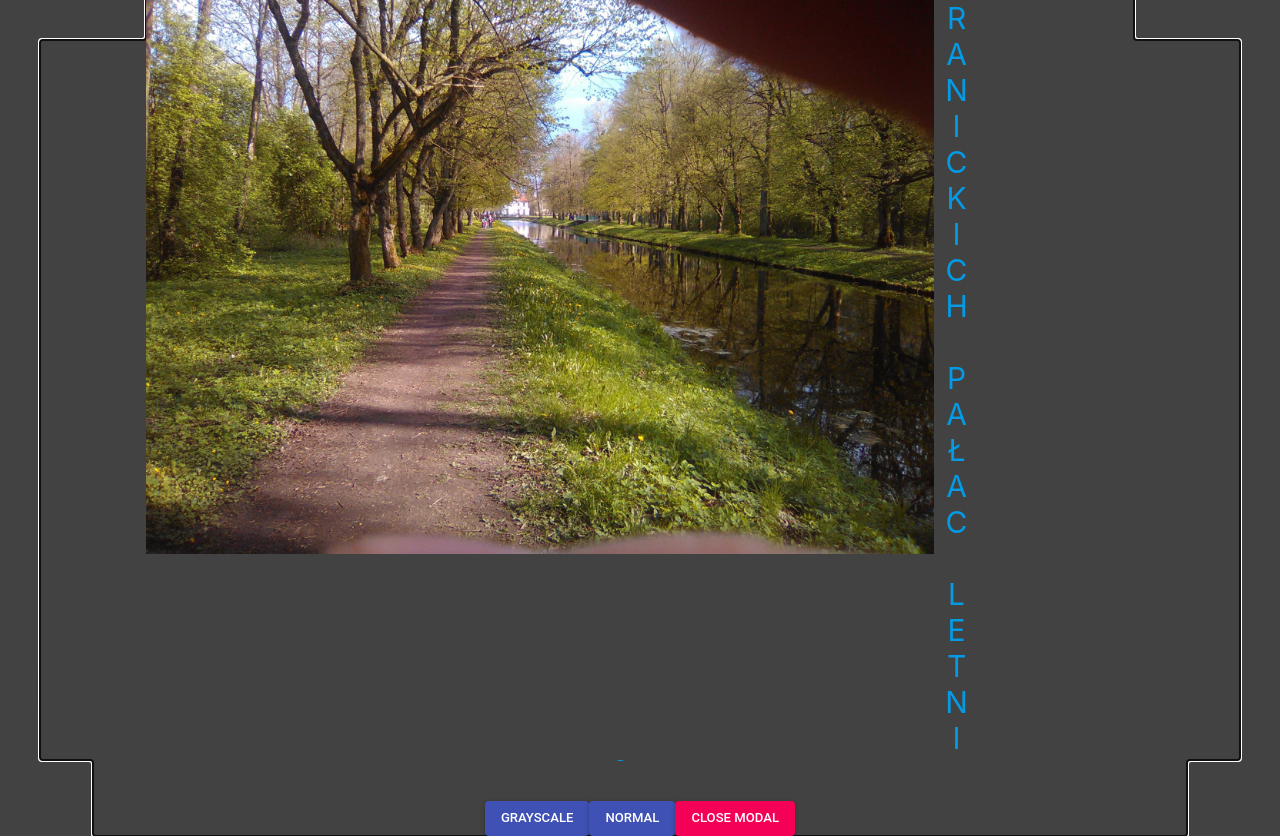
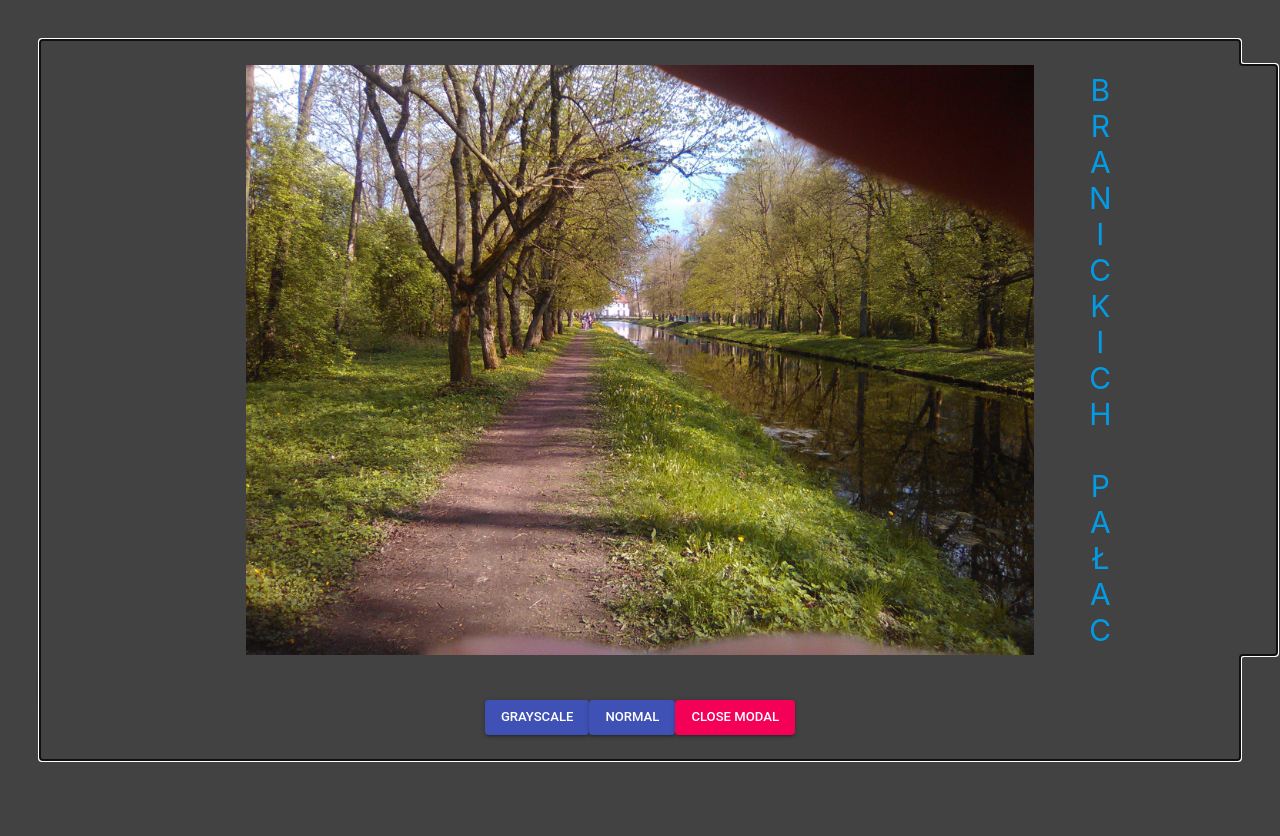
Before and after one commit to Scherlock90/flex-panel-gallery, a React (Create React App) app: page / in a window 1280 px wide. Both pictures are taken after a click on the picture 180 px from the left and 425 px from the top of the page. After the commit the page ends 800 px from the top, so only its background shows below. Built offline with nearby package versions, Linux system fonts and the light colour scheme.

Commit message:
change style for place image and text

```diff
--- a/src/FlexComponents/Flex-panel-gallery.js
+++ b/src/FlexComponents/Flex-panel-gallery.js
@@ -6,7 +6,7 @@ ReactModal.setAppElement('#root2');
 const dataImage = [
   {
     id: 1,
-    name: 'Branickich Pałac Letni',
+    name: 'Branickich Pałac',
     img: 'branicki.jpg'
   },
   {
@@ -79,11 +79,11 @@ export default function FlexPanelGallery () {
             <div className="cardImage">
               <div className="box">
                 <img  style={makeGrey}className="imgModal" src={pic} />
-                <div className="littleContainerName">
-                  <div className="nameModalImage">
-                    {name}
-                  </div>
-                </div>
+              </div>
+            </div>
+            <div className="littleContainerName">
+              <div className="nameModalImage">
+                {name}
               </div>
             </div>
           </div>
--- a/src/FlexComponents/main.css
+++ b/src/FlexComponents/main.css
@@ -124,7 +124,7 @@ body {
 }
 
 .Modal .containerModal .containerMyModal {
-  display: contents;
+  display: -webkit-box;
 }
 
 .Modal .containerModal .containerMyModal .cardImage .box {
@@ -135,11 +135,13 @@ body {
 .Modal .containerModal .containerMyModal .cardImage .box .imgModal {
   width: 90%;
   height: 80%;
-  max-width: 1400px;
+  max-width: 1200px;
   max-height: 670px;
+  margin-left: auto;
+  margin-right: auto;
 }
 
-.Modal .containerModal .containerMyModal .cardImage .box .littleContainerName {
+.Modal .containerModal .containerMyModal .littleContainerName {
   width: auto;
   display: flex;
   justify-content: center;
@@ -147,7 +149,7 @@ body {
   align-content: center;
 }
 
-.Modal .containerModal .containerMyModal .cardImage .box .littleContainerName .nameModalImage {
+.Modal .containerModal .containerMyModal .littleContainerName .nameModalImage {
   color: #039be5;
   text-transform: uppercase;
   font-size: 30px;
--- a/src/FlexComponents/main.scss
+++ b/src/FlexComponents/main.scss
@@ -108,7 +108,7 @@ body {
     align-items:center;
     align-content: center;
     .containerMyModal{
-      display: contents;
+      display: -webkit-box;
       .cardImage{
         .box{
           display: flex;
@@ -116,8 +116,12 @@ body {
           .imgModal{
             width: 90%;
             height: 80%;
-            max-width: 1400px;
+            max-width: 1200px;
             max-height: 670px;
+            margin-left: auto;
+            margin-right: auto;
+          }
+        }
       }
       .littleContainerName{
         width: auto;
@@ -125,7 +129,6 @@ body {
         justify-content: center;
         align-items: center;
         align-content: center;
-
         .nameModalImage{
           color: rgb(3, 155, 229);
           text-transform: uppercase;
@@ -139,5 +142,3 @@ body {
     }
   }
 }
-  }
-}
```
Also changed, not shown: src/FlexComponents/main.min.css (+1 -1 lines). Lines whose indentation alone changed are shown as unchanged.
